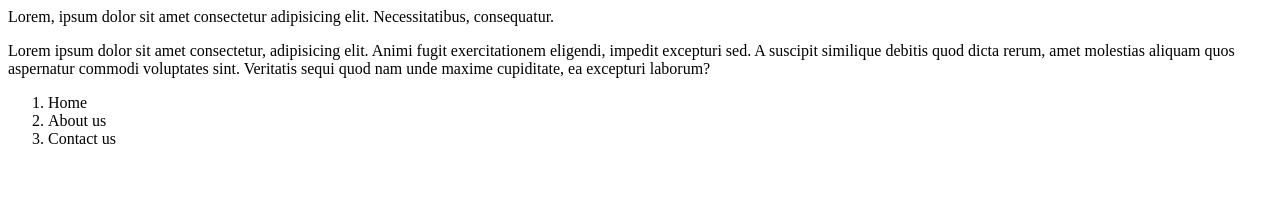
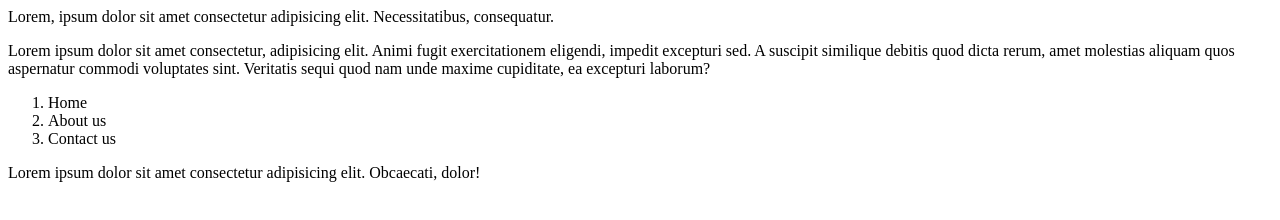
Before and after one commit to imhimansh4u/git-learning, a plain HTML site: page index.html in a window 1280 px wide. Drawn offline with Linux system fonts and the light colour scheme.

Commit message:
footer is also now added

```diff
--- a/index.html
+++ b/index.html
@@ -22,5 +22,6 @@
       <li>About us</li>
       <li>Contact us</li>
     </ol>
+    <footer>Lorem ipsum dolor sit amet consectetur adipisicing elit. Obcaecati, dolor!</footer>
   </body>
 </html>
```
